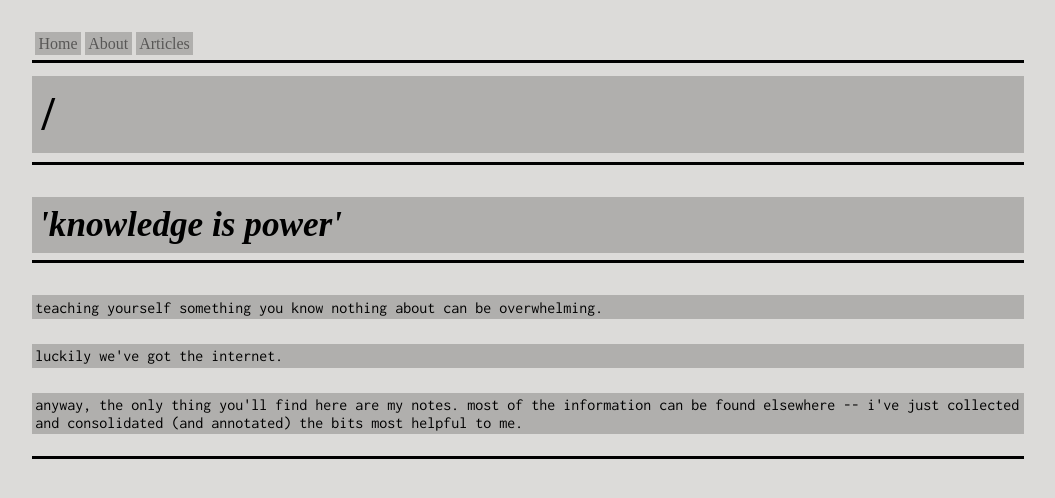
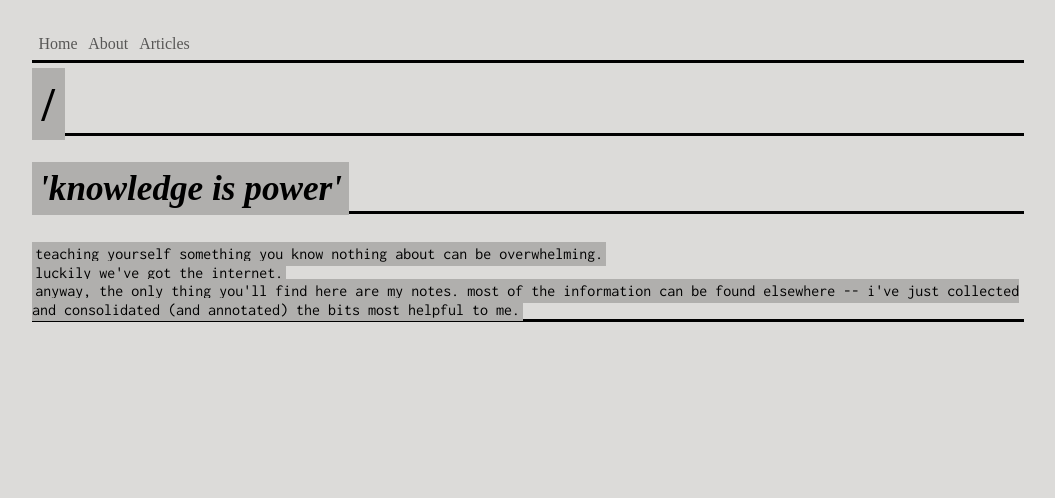
Before and after one commit to msawangwan/msawangwan.github.io, a Jekyll site: the page built from index.html, in a window 1280 px wide. Shown: the top 498 px of the page, without its empty margins (112-1167 px from the left). Built offline with Jekyll 4.4.1, drawn with Linux system fonts in a browser that asks for light colours; some web fonts are replaced.

Commit message:
messing with div bg color

```diff
--- a/css/style.css
+++ b/css/style.css
@@ -43,7 +43,8 @@ h1, h2 {
   line-height: 1.2;
 }
 
-h1, h2, p, li {
+h1, h2, p, li .highlight {
+  display: inline;
   background-color: #b0afad;
 }
 
--- a/index.html
+++ b/index.html
@@ -17,7 +17,7 @@ layout: scaffolding
 
     <header>
       <div class='header-container'>
-        <h1>/</h1>
+        <h1 class='highlight'>/</h1>
       </div>
     </header>
 
```
